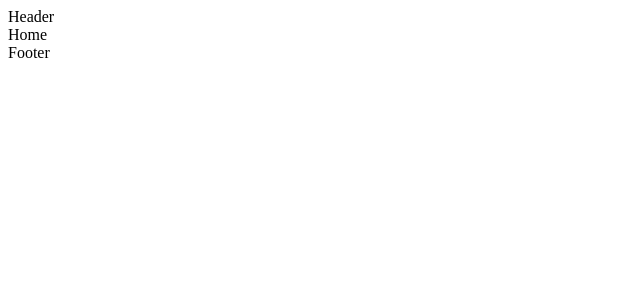
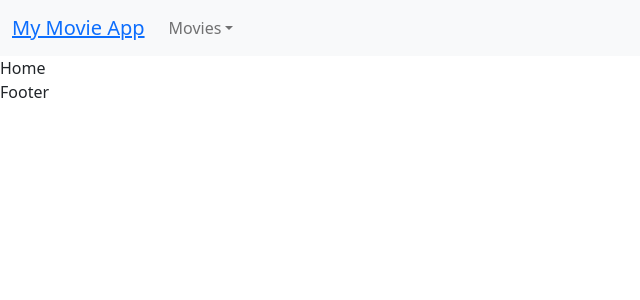
Before and after one commit to daniloromano5932/my-movie-app, a React (Create React App) app: page / in a window 1280 px wide. Shown: the top 300 px of the page, without its empty margins (0-640 px from the left). Built offline with nearby package versions, Linux system fonts and the light colour scheme.

Commit message:
added navbar movies

```diff
--- a/package.json
+++ b/package.json
@@ -6,7 +6,9 @@
     "@testing-library/jest-dom": "^5.16.5",
     "@testing-library/react": "^13.4.0",
     "@testing-library/user-event": "^13.5.0",
+    "bootstrap": "^5.2.3",
     "react": "^18.2.0",
+    "react-bootstrap": "^2.7.0",
     "react-dom": "^18.2.0",
     "react-router-dom": "^6.6.1",
     "react-scripts": "5.0.1",
--- a/src/App.js
+++ b/src/App.js
@@ -1,30 +1,20 @@
-import {
-  createBrowserRouter,
-  RouterProvider,
-} from "react-router-dom";
+import { BrowserRouter, Routes, Route } from "react-router-dom";
 import Home from "./pages/Home";
 import Movies from "./pages/Movies";
 import Header from "./components/Header";
 import Footer from "./components/Footer";
-
-const router = createBrowserRouter([
-  {
-    path: "/",
-    element: <Home />,
-  },
-  {
-    path: "movies/:slug",
-    element: <Movies />,
-  },
-]);
+import 'bootstrap/dist/css/bootstrap.min.css';
 
 function App() {
   return (
-    <div>
+    <BrowserRouter>
       <Header/>
-      <RouterProvider router={router} />
+      <Routes>
+        <Route path="/" element={<Home />} />
+        <Route path="movies/:slug" element={<Movies />}/>
+      </Routes>
       <Footer/>
-    </div>
+    </BrowserRouter>
   );
 }
 
--- a/src/components/Header.js
+++ b/src/components/Header.js
@@ -1,8 +1,47 @@
+import Container from 'react-bootstrap/Container';
+import Nav from 'react-bootstrap/Nav';
+import Navbar from 'react-bootstrap/Navbar';
+import NavDropdown from 'react-bootstrap/NavDropdown';
+import { Link } from "react-router-dom";
+
 function Header() {
   return (
-    <div>
-     Header
-    </div>
+    <Navbar bg="light" expand="lg">
+      <Container fluid>
+        <Navbar.Brand><Link to="/">My Movie App</Link></Navbar.Brand>
+        <Navbar.Toggle aria-controls="navbarScroll" />
+        <Navbar.Collapse id="navbarScroll">
+          <Nav
+            className="me-auto my-2 my-lg-0"
+            style={{ maxHeight: '100px' }}
+            navbarScroll
+          >
+            <NavDropdown title="Movies" id="navbarScrollingDropdown">
+              <NavDropdown.Item>
+                <Link to="/movies/popular">
+                  Popular
+                </Link>
+              </NavDropdown.Item>
+              <NavDropdown.Item>
+                <Link to="/movies/now-playing">
+                  Now Playing
+                </Link>
+              </NavDropdown.Item>
+              <NavDropdown.Item>
+                <Link to="/movies/upcoming">
+                  Upcoming
+                </Link>
+              </NavDropdown.Item>
+              <NavDropdown.Item>
+                <Link to="/movies/top-rated">
+                  Top Rated
+                </Link>
+              </NavDropdown.Item>
+            </NavDropdown>
+          </Nav>
+        </Navbar.Collapse>
+      </Container>
+    </Navbar>
   );
 }
 
```
Also changed, not shown: public/manifest.json, 1 other file (tests, documents, lock files or other folders).
